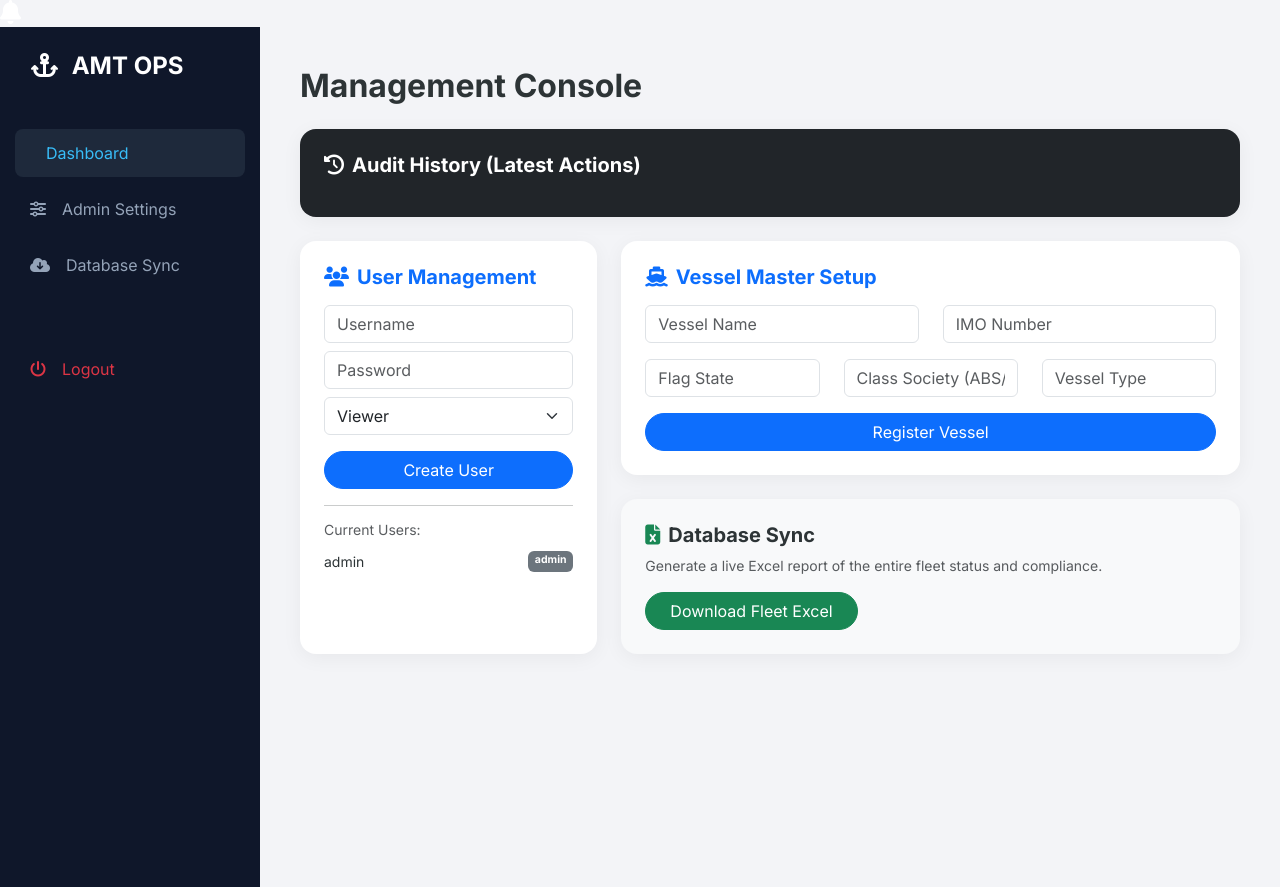
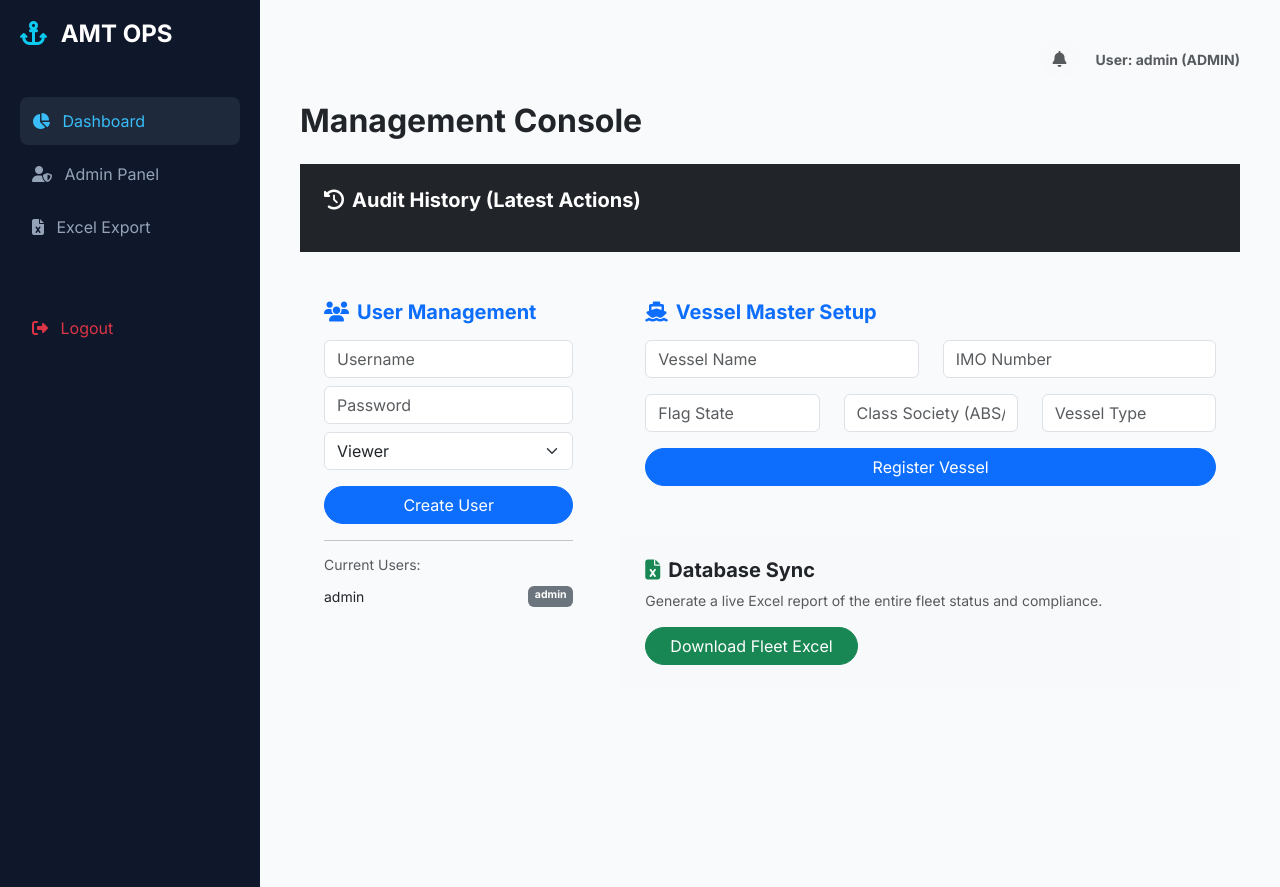
Before and after one commit to sfeirlucien/amt-operations, a Flask app: page /admin in a window 1280 px wide. Run offline with Flask 3, Linux system fonts and the light colour scheme; a user stored in the database is signed in.

Commit message:
Update base.html

```diff
--- a/templates/base.html
+++ b/templates/base.html
@@ -2,59 +2,57 @@
 <html lang="en">
 <head>
     <meta charset="UTF-8">
-    <title>AMT Operations | Pro</title>
+    <title>AMT Operations PRO</title>
     <link href="https://cdn.jsdelivr.net/npm/bootstrap@5.3.0/dist/css/bootstrap.min.css" rel="stylesheet">
-    <link href="https://fonts.googleapis.com/css2?family=Inter:wght@300;400;600;700&display=swap" rel="stylesheet">
+    <link href="https://fonts.googleapis.com/css2?family=Inter:wght@400;600;700&display=swap" rel="stylesheet">
     <link rel="stylesheet" href="https://cdnjs.cloudflare.com/ajax/libs/font-awesome/6.4.0/css/all.min.css">
     <style>
-        body { font-family: 'Inter', sans-serif; background-color: #f3f4f7; color: #2d3436; }
-        .sidebar { background: #0f172a; min-height: 100vh; width: 260px; position: fixed; padding: 25px 15px; }
-        .sidebar .nav-link { color: #94a3b8; font-weight: 500; padding: 12px 15px; border-radius: 8px; margin-bottom: 8px; transition: 0.3s; }
+        body { font-family: 'Inter', sans-serif; background: #f8fafc; }
+        .sidebar { background: #0f172a; min-height: 100vh; width: 260px; position: fixed; padding: 20px; }
+        .sidebar .nav-link { color: #94a3b8; padding: 12px; border-radius: 8px; margin-bottom: 5px; }
         .sidebar .nav-link:hover, .sidebar .nav-link.active { background: #1e293b; color: #38bdf8; }
         .content { margin-left: 260px; padding: 40px; }
-        .glass-card { background: white; border: none; border-radius: 16px; box-shadow: 0 4px 20px rgba(0,0,0,0.05); }
-        .badge-status { font-size: 0.75rem; font-weight: 700; text-transform: uppercase; padding: 6px 12px; border-radius: 20px; }
-        .timeline-bar { display: flex; overflow-x: auto; gap: 10px; padding: 10px 0; border-top: 1px solid #edf2f7; }
-        .timeline-bubble { min-width: 140px; background: #f8fafc; padding: 10px; border-radius: 12px; border-left: 4px solid #38bdf8; }
+        .card-pro { background: white; border: none; border-radius: 12px; box-shadow: 0 4px 6px -1px rgba(0,0,0,0.1); }
+        .alert-dot { height: 10px; width: 10px; border-radius: 50%; display: inline-block; }
     </style>
 </head>
 <body>
-    <div class="dropdown me-3">
-    <a href="#" class="position-relative text-white" id="alertBell" data-bs-toggle="dropdown">
-        <i class="fas fa-bell fs-4"></i>
-        {% if alerts %}
-        <span class="position-absolute top-0 start-100 translate-middle badge rounded-pill bg-danger" style="font-size: 0.6rem;">
-            {{ alerts|length }}
-        </span>
-        {% endif %}
-    </a>
-    <ul class="dropdown-menu dropdown-menu-end shadow-lg border-0 p-2" style="width: 300px; max-height: 400px; overflow-y: auto;">
-        <h6 class="dropdown-header border-bottom">Compliance Alerts</h6>
-        {% for alert in alerts %}
-        <li class="p-2 border-bottom small">
-            <span class="status-dot bg-{{ alert.color }}"></span>
-            <strong>{{ alert.vessel }}</strong>: {{ alert.cert }}
-            <div class="text-muted">{{ alert.label }}</div>
-        </li>
-        {% else %}
-        <li class="p-3 text-center text-muted">No alerts at this time.</li>
-        {% endfor %}
-    </ul>
-</div>
     <div class="sidebar">
-        <h4 class="text-white fw-bold mb-5 px-3"><i class="fas fa-anchor me-2"></i> AMT OPS</h4>
+        <h4 class="text-white fw-bold mb-5"><i class="fas fa-anchor text-info me-2"></i> AMT OPS</h4>
         <nav class="nav flex-column">
-            <a href="/" class="nav-link active"><i class="fas fa-grid-2 me-3"></i>Dashboard</a>
+            <a href="/" class="nav-link active"><i class="fas fa-chart-pie me-2"></i> Dashboard</a>
             {% if current_user.role == 'admin' %}
-            <a href="/admin" class="nav-link"><i class="fas fa-sliders me-3"></i>Admin Settings</a>
-            <a href="/backup" class="nav-link"><i class="fas fa-cloud-arrow-down me-3"></i>Database Sync</a>
+            <a href="/admin" class="nav-link"><i class="fas fa-user-shield me-2"></i> Admin Panel</a>
+            <a href="/export_excel" class="nav-link"><i class="fas fa-file-excel me-2"></i> Excel Export</a>
             {% endif %}
-            <a href="/logout" class="nav-link text-danger mt-5"><i class="fas fa-power-off me-3"></i>Logout</a>
+            <a href="/logout" class="nav-link text-danger mt-5"><i class="fas fa-sign-out-alt me-2"></i> Logout</a>
         </nav>
     </div>
+
     <div class="content">
+        <div class="d-flex justify-content-end align-items-center mb-4">
+            <div class="dropdown">
+                <button class="btn btn-light rounded-circle position-relative me-3" data-bs-toggle="dropdown">
+                    <i class="fas fa-bell text-muted"></i>
+                    {% if alerts %}<span class="position-absolute top-0 start-100 translate-middle badge rounded-pill bg-danger" style="font-size: 0.6rem;">{{ alerts|length }}</span>{% endif %}
+                </button>
+                <div class="dropdown-menu dropdown-menu-end shadow-lg p-0" style="width: 300px;">
+                    <div class="p-3 border-bottom fw-bold">System Alerts</div>
+                    <div style="max-height: 300px; overflow-y: auto;">
+                        {% for a in alerts %}
+                        <div class="p-3 border-bottom small">
+                            <span class="alert-dot bg-{{ a.bg }}"></span> <strong>{{ a.vessel }}</strong><br>{{ a.cert }}: {{ a.label }}
+                        </div>
+                        {% else %}
+                        <div class="p-4 text-center text-muted">No active alerts.</div>
+                        {% endfor %}
+                    </div>
+                </div>
+            </div>
+            <span class="fw-bold text-muted small">User: {{ current_user.username }} ({{ current_user.role|upper }})</span>
+        </div>
         {% block content %}{% endblock %}
     </div>
+    <script src="https://cdn.jsdelivr.net/npm/bootstrap@5.3.0/dist/js/bootstrap.bundle.min.js"></script>
 </body>
-
 </html>
```
